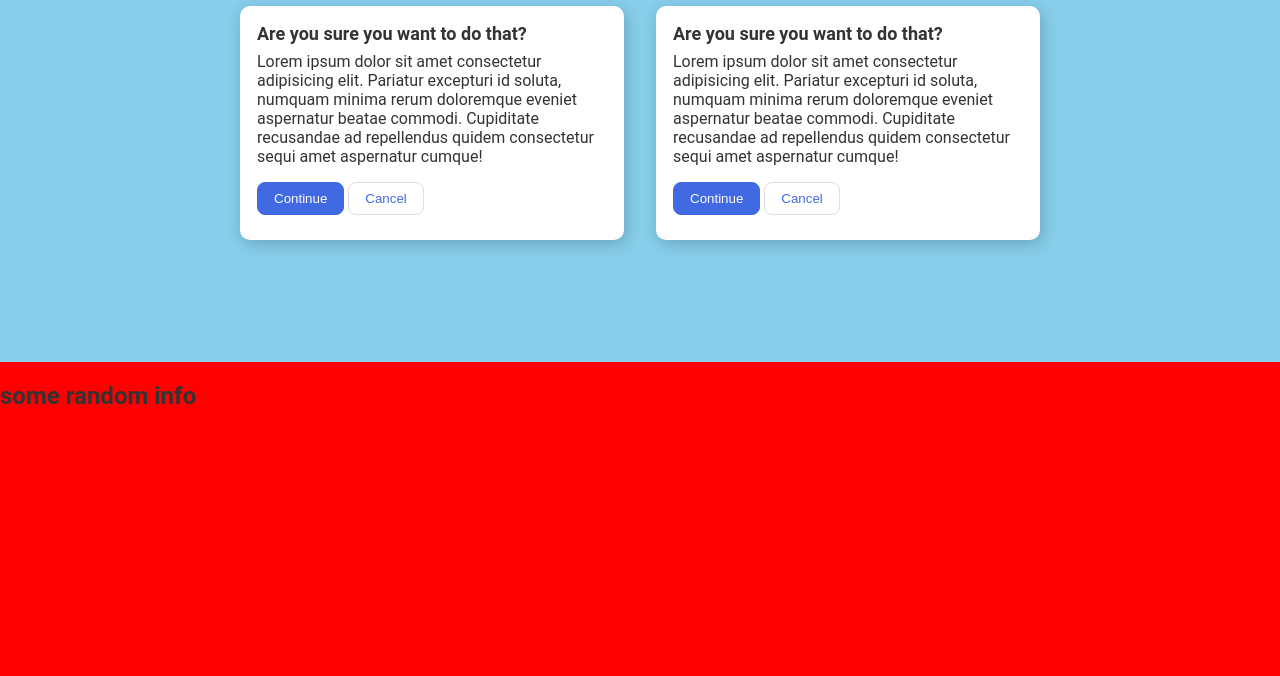
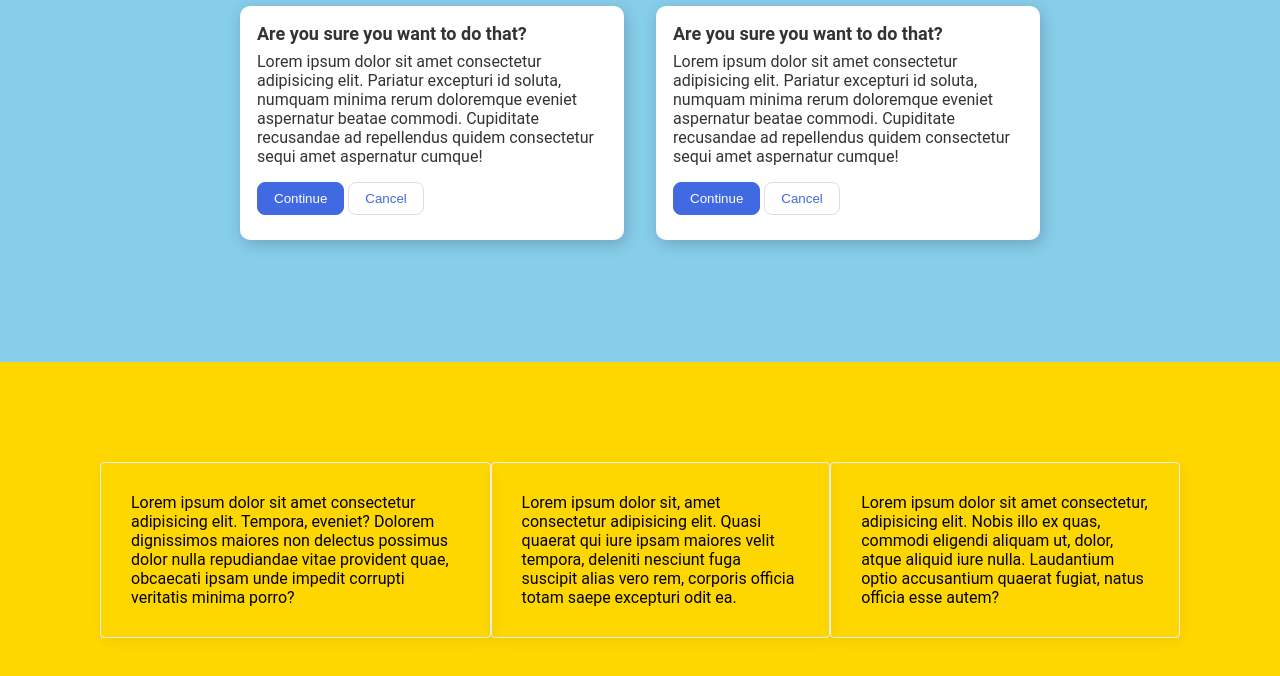
Before and after one commit to snowdenfam/landing-page, a plain HTML site: page index.html in a window 1280 px wide. Shown: the part 88-764 px from the top of the page. Drawn offline with Linux system fonts and the light colour scheme.

Commit message:
Add cards to second page

```diff
--- a/index.html
+++ b/index.html
@@ -55,10 +55,15 @@
 
 
   <section class="fwh-slide2">
-    <h1>some random info</h1>
+
+    <div class="cardcontainer">
+      <div class="card">Lorem ipsum dolor sit amet consectetur adipisicing elit. Tempora, eveniet? Dolorem dignissimos maiores non delectus possimus dolor nulla repudiandae vitae provident quae, obcaecati ipsam unde impedit corrupti veritatis minima porro?</div>
+      <div class="card">Lorem ipsum dolor sit, amet consectetur adipisicing elit. Quasi quaerat qui iure ipsam maiores velit tempora, deleniti nesciunt fuga suscipit alias vero rem, corporis officia totam saepe excepturi odit ea.</div>
+      <div class="card">Lorem ipsum dolor sit amet consectetur, adipisicing elit. Nobis illo ex quas, commodi eligendi aliquam ut, dolor, atque aliquid iure nulla. Laudantium optio accusantium quaerat fugiat, natus officia esse autem?</div>
 
 
-  </section>
+  </div>
+</section>
 
   </body>
 </html>
--- a/style.css
+++ b/style.css
@@ -87,9 +87,29 @@ flex-direction:column;
 
   .fwh-slide2 {
     height:100vh;
-    background:red;
+    background:gold;
     box-sizing: border-box;
   }
+
+
+  .card {
+    border: 1px solid #eee;
+    box-shadow: 2px 4px 16px rgba(0,0,0,.06);
+    border-radius: 4px;
+    padding:30px;
+    color:black;
+    display:flex;
+
+  }
+
+  .cardcontainer {
+    padding: 100px;
+    display: flex;
+    justify-content: center;
+
+  }
+
+
 
   /* I learned how to make multiple pages into one long page with this youtube video : https://www.youtube.com/watch?v=vFzUVINwnFo&ab_channel=dcode */
 
```
